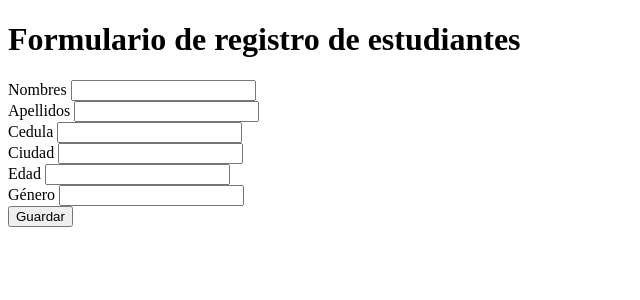
After one commit to holgerhcdj/primero, a PHP site: page /formulario_estudiante.php in a window 1280 px wide. The commit adds this page. Shown: the top 300 px of the page, without its empty margins (0-640 px from the left). Run offline with PHP 8.4, Linux system fonts and the light colour scheme.

Commit message:
Creando formulario de registro de estudiantes

```diff
--- a/Estudiantes.php
+++ b/Estudiantes.php
@@ -1,11 +1,11 @@
 <?php
 require_once("Conection.php");
+
 class Estudiantes extends Conection{
 
 	function listar_estudiantes(){
-		$resultado=$this->con->query("SELECT * FROM estudiantes");
+		$resultado=$this->con->query("SELECT * FROM estudiantes order by est_apellidos ");
 		return $resultado->fetch_all(MYSQLI_ASSOC);//
-
 	}
 
 }
--- /dev/null
+++ b/formulario_estudiante.php
@@ -0,0 +1,35 @@
+<!DOCTYPE html>
+<html lang="en">
+<head>
+	<meta charset="UTF-8">
+	<meta name="viewport" content="width=device-width, initial-scale=1.0">
+	<title>Formulario Estudiante</title>
+</head>
+<body>
+    <h1>Formulario de registro de estudiantes</h1>
+
+	<form action="" method="POST" >
+	    <label for="est_nombres">Nombres</label>
+	    <input type="text" name="est_nombres" id="est_nombres" >
+        <br>
+	    <label for="est_apellidos">Apellidos</label>
+	    <input type="text" name="est_apellidos" id="est_apellidos" >
+        <br>
+	    <label for="est_cedula">Cedula</label>
+	    <input type="text" name="est_cedula" id="est_cedula" >
+        <br>
+	    <label for="est_cuidad">Ciudad</label>
+	    <input type="text" name="est_cuidad" id="est_cuidad" >
+        <br>
+	    <label for="est_edad">Edad</label>
+	    <input type="text" name="est_edad" id="est_edad" >
+        <br>
+	    <label for="est_genero">Género</label>
+	    <input type="text" name="est_genero" id="est_genero" >
+        <br>
+       <button>Guardar</button>
+
+	</form>
+
+</body>
+</html>
--- a/lista_estudiantes.php
+++ b/lista_estudiantes.php
@@ -41,10 +41,13 @@ $consulta=$Estudiantes->listar_estudiantes();
 </head>
 <body>
 	<h1 style="background:#7AC7D1;text-align:center;color:white;">lista estudiantes VN</h1>
+
+	<a href="formulario_estudiante.php">Nuevo Estudiante</a>
+
 	<table align="center">
 		<tr>
 			<th style="background:#CD7272;color:white;">#</th>
-			<th style="background:#CD7272;color:white;font:small-caps 100%/200% serif;">Nombres</th>
+			<th style="background:#CD7272;color:white;">Nombres</th>
 			<th style="background:#CD7272;color:white;">Apellidos</th>
 			<th style="background:#CD7272;color:white;">cedula</th>
 			<th style="background:#CD7272;color:white;">edad</th>
```
